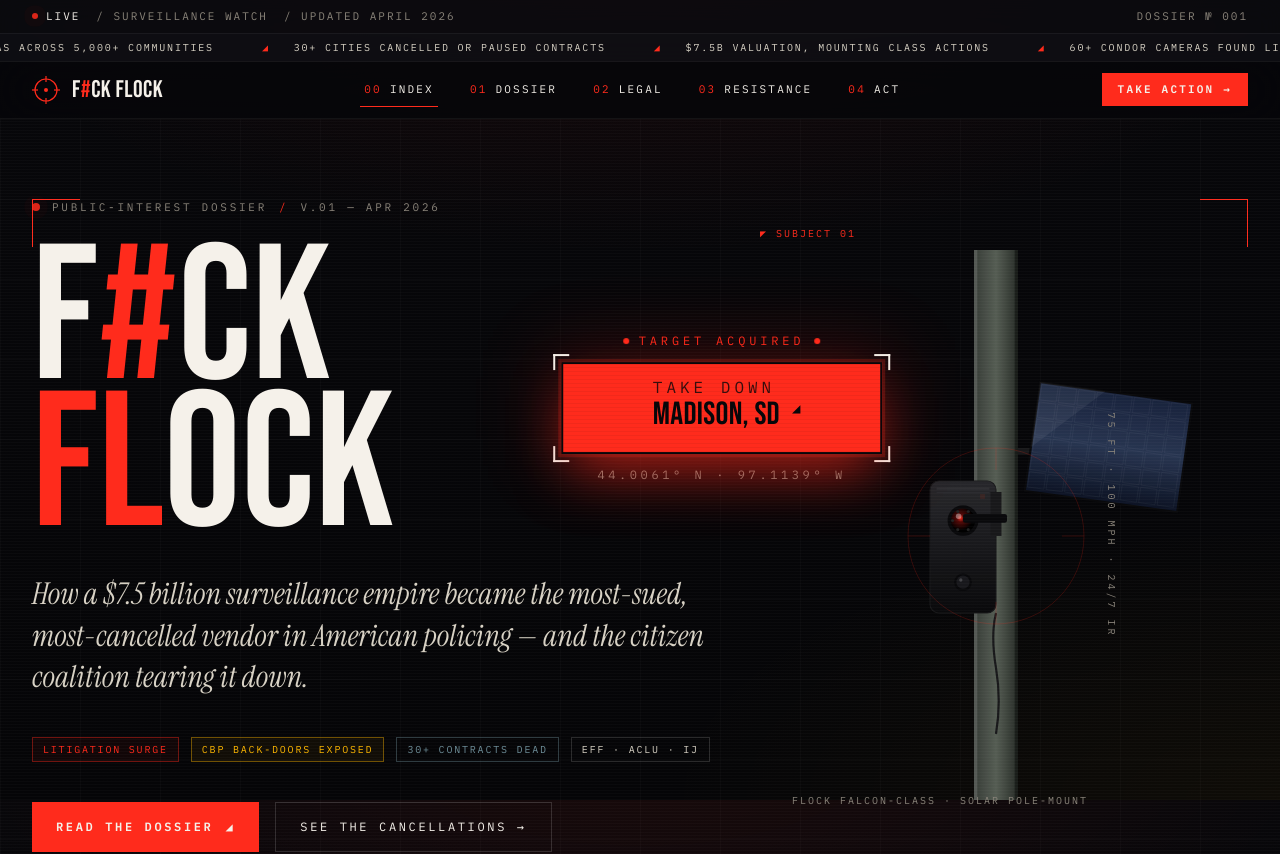
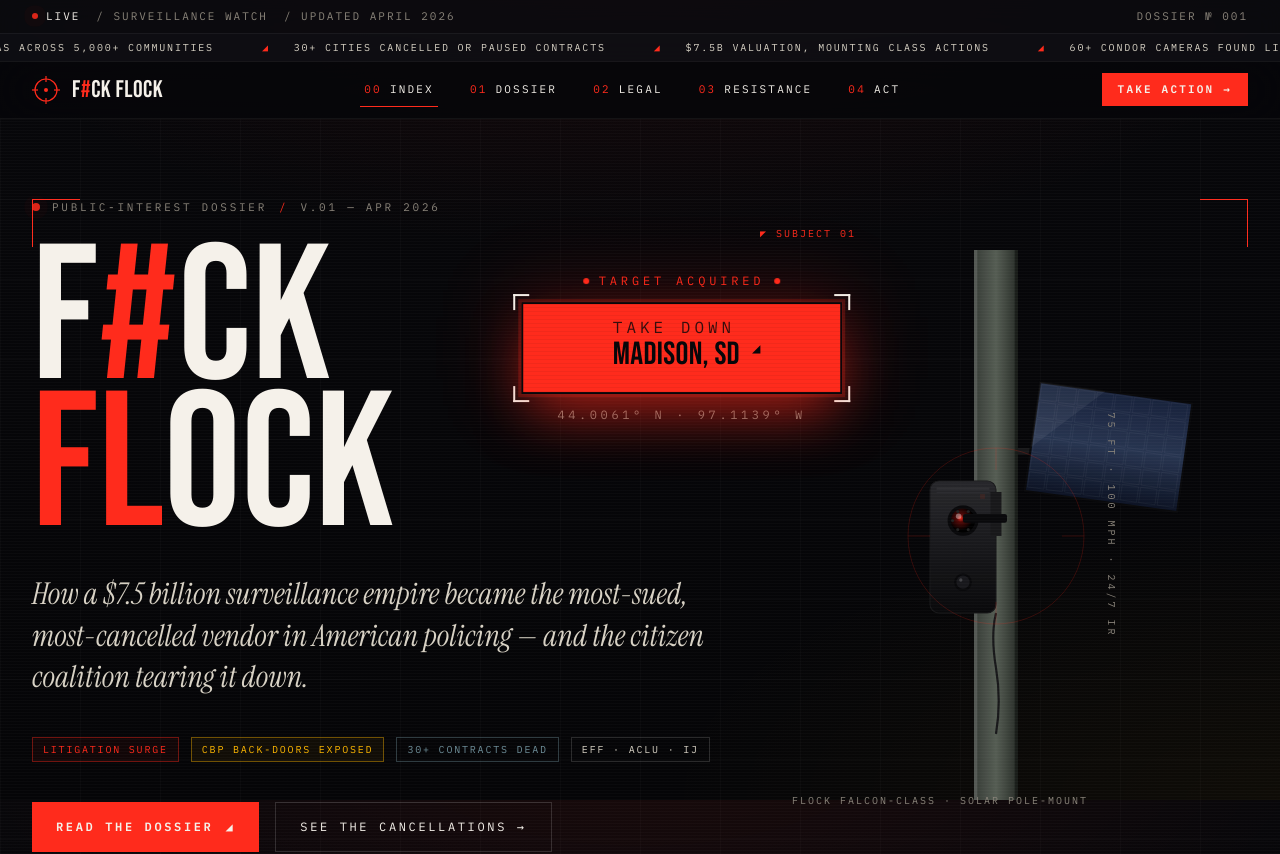
Before and after one commit to jakeoostra/fckflock, a Next.js app: page / in a window 1280 px wide. Shown: the top 854 px of the page. Built offline with nearby package versions, Linux system fonts and the light colour scheme.

Commit message:
Button fixed

```diff
--- a/app/page.tsx
+++ b/app/page.tsx
@@ -112,7 +112,7 @@
               pointer-events-none
             "
           >
-            <div className="pointer-events-auto mb-60 pr-20">
+            <div className="pointer-events-auto mb-90 pr-40">
               <TakeDownButton variant="floating" />
             </div>
           </div>
```
